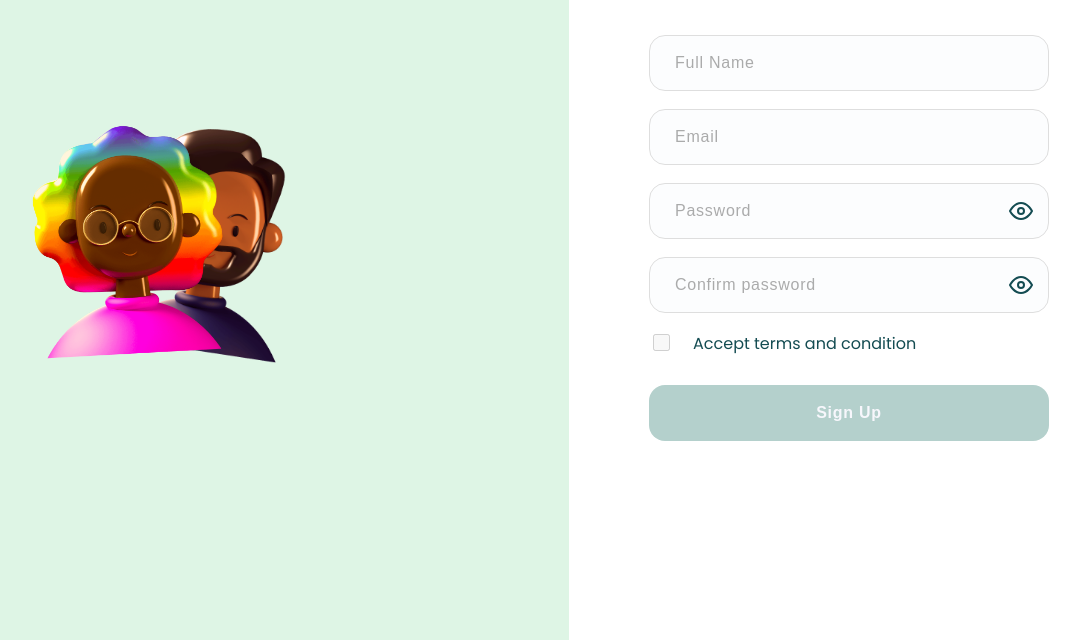
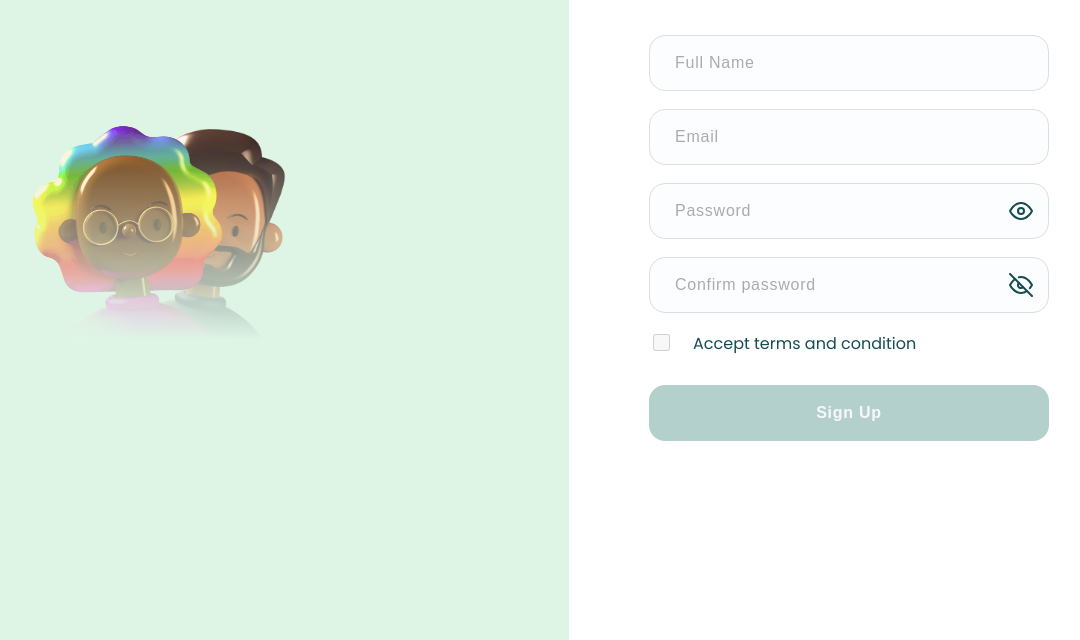
Before and after one commit to ArySuarsyah/fw15-html-css, a plain HTML site: page signUp.html in a window 1280 px wide. Shown: the part 160-800 px from the top of the page, without its empty margins (151-1231 px from the left). Drawn offline with nearby package versions, Linux system fonts and the light colour scheme; files whose address does not match are found by name.

Commit message:
gradient

```diff
--- a/asset/style/style.css
+++ b/asset/style/style.css
@@ -41,6 +41,11 @@ main {
     position: absolute;
     left: 180px;
 }
+
+/* .box-hero-signUp {
+    position: relative;
+} */
+
 
 .side-signUp {
     flex: 1;
@@ -220,6 +225,15 @@ input::placeholder {
     left: 180px;
 }
 
+.gradient-signIn-1 {
+background: rgb(222, 245, 229);
+    background: linear-gradient(0deg, rgba(222, 245, 229, 1) 10%, rgba(255, 255, 255, 0) 100%);
+    position: absolute;
+    width: 310px;
+    height: 250px;
+    left: 170px;
+}
+
 .side-signIn {
     flex: 1;
     padding: 1.5em 5em;
@@ -251,7 +265,7 @@ input::placeholder {
 }
 
 .form-wrap-signIn {
-    position:relative;
+    position: relative;
     display: flex;
     flex-direction: column;
     margin-top: 38px;
@@ -969,7 +983,6 @@ input::placeholder {
     display: grid;
     grid-template-columns: repeat(auto-fill, minmax(250px, 5fr));
     /* gap: 1em; */
-    border: 1px solid black;
 }
 
 .location-grid h1 {
@@ -1896,9 +1909,9 @@ footer {
         width: 90vw;
     }
 
-.accept input {
-    width: auto;
-}
+    .accept input {
+        width: auto;
+    }
 
 
 
--- a/signUp.html
+++ b/signUp.html
@@ -15,9 +15,11 @@
 
 <body>
     <div class="container-signUp">
-        <section class="hero-container-signUp">
+        <section class="hero-container-signIn">
             <img src="/asset/image-icon/face1.png" alt="face-1">
             <img src="/asset//image-icon/face2.png" alt="face-2">
+            <div class="gradient-signIn-1"></div>
+            <div class="gradient-signIn-2"></div>
         </section>
         <section class="side-signUp">
             <div class="header-side-brand">
@@ -44,7 +46,7 @@
                     <i class="eyeIconPassword" data-feather="eye"></i>
                 </div>
                 <div class="show-hide-signUp2">
-                    <i class="eyeIconConfirm" data-feather="eye"></i>
+                    <i class="eyeIconConfirm" data-feather="eye-off"></i>
                 </div>
                 <div class="accept">
                     <input type="checkbox" name="acceptCheckbox" id="acceptCheckbox" disabled>
@@ -107,7 +109,7 @@
         // form validation
 
         const inputForm = function () {
-            if (fullName.value.length >= 2 && email.value !== "" && email.value.includes('@') && passwordInput.value !== "" && confirmPasswordInput.value.length == passwordInput.value.length) {
+            if (fullName.value.length >= 2 && email.value !== "" && email.value.includes('@') && passwordInput.value !== "" && confirmPasswordInput.value == passwordInput.value) {
                 checkbox.disabled = false;
             } else {
                 checkbox.disabled = true;
```
Also changed, not shown: signIn.html (+2 -0 lines).
